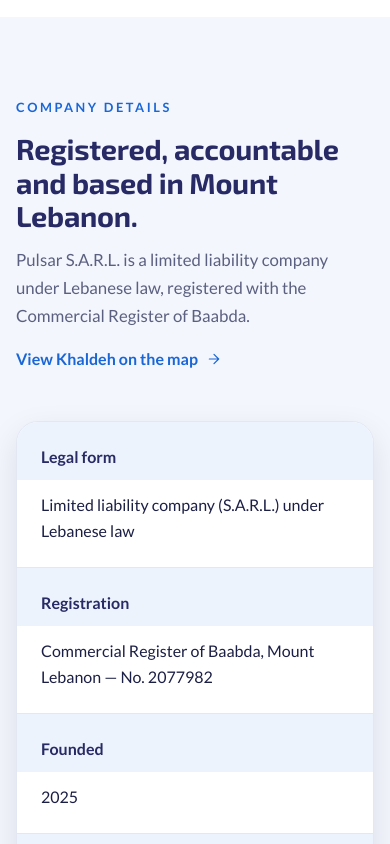
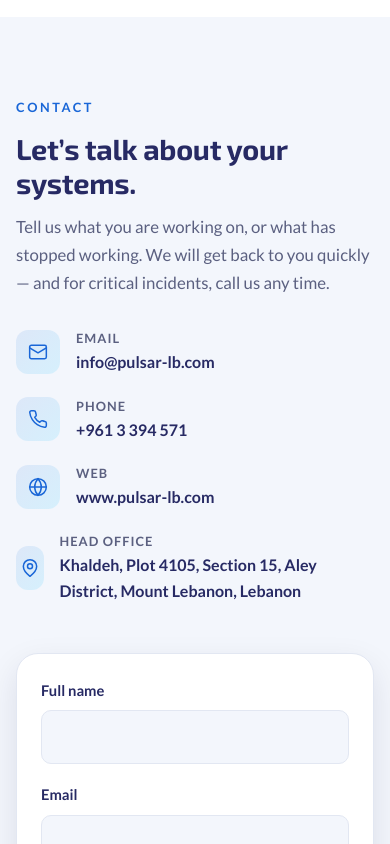
Before and after one commit to Sarah2430/pulsar, a React (Vite) app: page / in a window 390 px wide. Shown: the part 8740-9584 px from the top of the page. Built offline with nearby package versions, Linux system fonts and the light colour scheme.

Commit message:
Remove company details section

```diff
--- a/src/App.css
+++ b/src/App.css
@@ -505,59 +505,6 @@
   font-size: 0.96rem;
 }
 
-/* ---------- Company details ---------- */
-.company {
-  display: grid;
-  grid-template-columns: 0.9fr 1.1fr;
-  gap: 64px;
-  align-items: center;
-}
-
-.company__intro {
-  position: relative;
-}
-
-.company__intro p:not(.eyebrow) {
-  color: var(--text-muted);
-  font-size: 1.05rem;
-}
-
-.company__star {
-  width: 140px;
-  margin-top: 40px;
-  opacity: 0.9;
-}
-
-.details {
-  margin: 0;
-  border-radius: var(--radius-lg);
-  background: #fff;
-  border: 1px solid var(--border);
-  box-shadow: var(--shadow);
-  overflow: hidden;
-}
-
-.details__row {
-  display: grid;
-  grid-template-columns: 170px 1fr;
-}
-
-.details__row + .details__row {
-  border-top: 1px solid var(--border);
-}
-
-.details dt {
-  padding: 22px 24px;
-  font-weight: 700;
-  color: var(--navy);
-  background: #edf3fd;
-}
-
-.details dd {
-  margin: 0;
-  padding: 22px 24px;
-}
-
 /* ---------- Contact ---------- */
 .contact {
   display: grid;
@@ -768,7 +715,6 @@
 
   .hero__inner,
   .about,
-  .company,
   .contact {
     grid-template-columns: 1fr;
     gap: 48px;
@@ -798,10 +744,6 @@
     flex-direction: row;
     flex-wrap: wrap;
     justify-content: center;
-  }
-
-  .company__star {
-    display: none;
   }
 
   .footer__inner {
@@ -848,18 +790,6 @@
     padding: 28px;
   }
 
-  .details__row {
-    grid-template-columns: 1fr;
-  }
-
-  .details dt {
-    padding-bottom: 10px;
-  }
-
-  .details dd {
-    padding-top: 12px;
-  }
-
   .contact__form {
     padding: 24px;
   }
--- a/src/App.jsx
+++ b/src/App.jsx
@@ -5,7 +5,6 @@ import About from './components/About'
 import Services from './components/Services'
 import IncidentBanner from './components/IncidentBanner'
 import Activities from './components/Activities'
-import CompanyDetails from './components/CompanyDetails'
 import Contact from './components/Contact'
 import Footer from './components/Footer'
 import './App.css'
@@ -39,7 +38,6 @@ function App() {
         <Services />
         <IncidentBanner />
         <Activities />
-        <CompanyDetails />
         <Contact />
       </main>
       <Footer />
--- a/src/components/CompanyDetails.jsx
+++ /dev/null
@@ -1,35 +0,0 @@
-import star from '../assets/pulsar-star.png'
-import { company, details } from '../data/company'
-import Icon from './Icon'
-
-function CompanyDetails() {
-  return (
-    <section className="section section--tint" id="company">
-      <div className="container company">
-        <div className="company__intro reveal">
-          <p className="eyebrow">Company details</p>
-          <h2>Registered, accountable and based in Mount Lebanon.</h2>
-          <p>
-            Pulsar S.A.R.L. is a limited liability company under Lebanese law, registered with the
-            Commercial Register of Baabda.
-          </p>
-          <a href={company.mapLink} target="_blank" rel="noreferrer" className="link-arrow">
-            View Khaldeh on the map <Icon name="arrow" size={16} />
-          </a>
-          <img src={star} alt="" className="company__star" aria-hidden="true" />
-        </div>
-
-        <dl className="details reveal">
-          {details.map((item) => (
-            <div className="details__row" key={item.label}>
-              <dt>{item.label}</dt>
-              <dd>{item.value}</dd>
-            </div>
-          ))}
-        </dl>
-      </div>
-    </section>
-  )
-}
-
-export default CompanyDetails
--- a/src/components/Contact.jsx
+++ b/src/components/Contact.jsx
@@ -36,7 +36,7 @@ function Contact() {
   }
 
   return (
-    <section className="section" id="contact">
+    <section className="section section--tint" id="contact">
       <div className="container contact">
         <div className="contact__info reveal">
           <p className="eyebrow">Contact</p>
--- a/src/data/company.js
+++ b/src/data/company.js
@@ -141,17 +141,9 @@ export const activities = [
   },
 ]
 
-export const details = [
-  { label: 'Legal form', value: 'Limited liability company (S.A.R.L.) under Lebanese law' },
-  { label: 'Registration', value: 'Commercial Register of Baabda, Mount Lebanon — No. 2077982' },
-  { label: 'Founded', value: '2025' },
-  { label: 'Head office', value: company.address },
-]
-
 export const navLinks = [
   { href: '#about', label: 'About' },
   { href: '#services', label: 'Services' },
   { href: '#activities', label: 'Activities' },
-  { href: '#company', label: 'Company' },
   { href: '#contact', label: 'Contact' },
 ]
```
